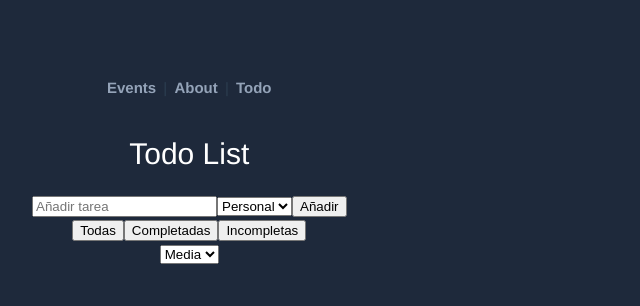
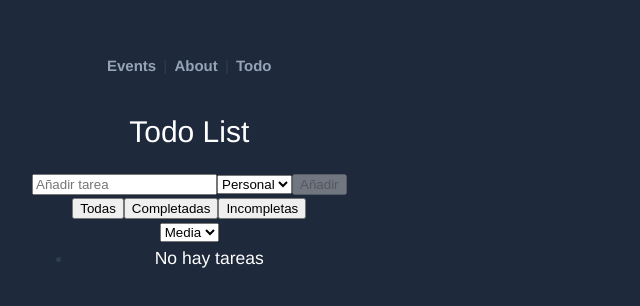
Before and after one commit to Gabriel6966/Vue3-ExtendLearn, a Vue app in the folder real-world-vue/: page /todo in a window 1280 px wide. Shown: the part 244-550 px from the top of the page, without its empty margins (0-640 px from the left). Built offline with nearby package versions, Linux system fonts and the light colour scheme.

Commit message:
Improve Todo list UX with keyboard support, empty states, and visual polish
Co-authored-by: Gabriel6966 <197806592+Gabriel6966@users.noreply.github.com>

```diff
--- a/real-world-vue/src/views/Todo.vue
+++ b/real-world-vue/src/views/Todo.vue
@@ -28,10 +28,12 @@ export default defineComponent({
     })
 
     const addTask = () => {
+      if (!state.newTask.label.trim()) return;
       state.taskItems.push({
         ...state.newTask,
         isComplete: false,
       })
+      state.newTask.label = '';
     }
 
     return {
@@ -48,12 +50,12 @@ export default defineComponent({
     <h1>Todo List</h1>
 
     <div>
-      <input v-model="newTask.label" type="text" placeholder="Añadir tarea" />
+      <input v-model="newTask.label" type="text" placeholder="Añadir tarea" aria-label="Task label" @keyup.enter="addTask" />
       <select v-model="newTask.type">
         <option value="personal">Personal</option>
         <option value="work">Trabajo</option>
       </select>
-      <button @click="addTask">Añadir</button>
+      <button @click="addTask" :disabled="!newTask.label.trim()">Añadir</button>
     </div>
 
     <div>
@@ -69,9 +71,10 @@ export default defineComponent({
     </select>
 
     <ul>
+      <li v-if="filteredTasks.length === 0"><h3>No hay tareas</h3></li>
       <li v-for="(task, index) in filteredTasks" :key="index">
         <input type="checkbox" v-model="task.isComplete" />
-        <span :style="task.isComplete ? 'text-decoration:line-trought' : ''">
+        <span :style="task.isComplete ? 'text-decoration:line-through; opacity: 0.6' : ''">
           {{ task.label }} - {{ task.type }} -{{ task.priority }}
         </span>
       </li>
```
Also changed, not shown: 1 other file (tests, documents, lock files or other folders).
